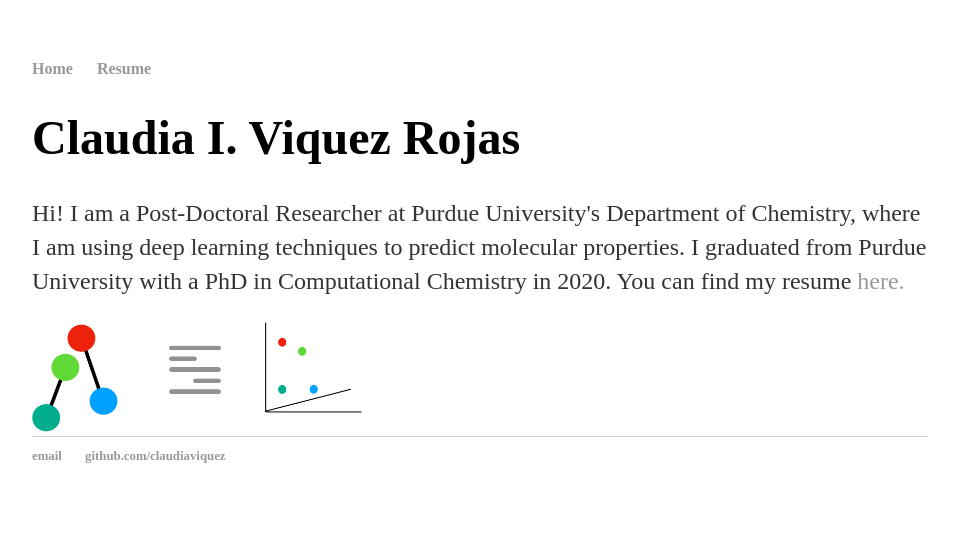
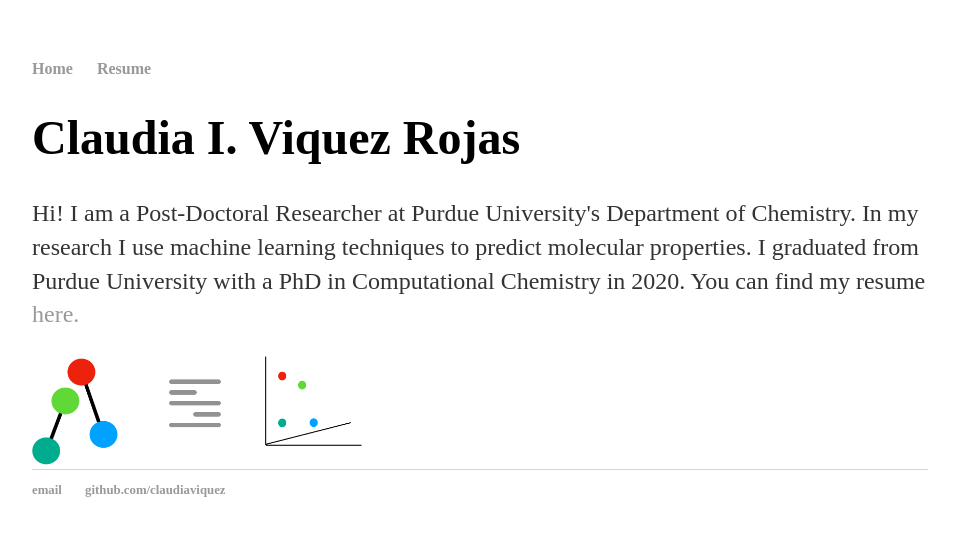
Before and after one commit to claudiaviquez/claudiaviquez.github.io, a Jekyll site: the page built from index.html, in a window 1280 px wide. Shown: the top 536 px of the page, without its empty margins (160-1117 px from the left). Built offline with Jekyll 4.4.1, drawn with Linux system fonts in a browser that asks for light colours; some web fonts are replaced.

Commit message:
Update index.html

```diff
--- a/index.html
+++ b/index.html
@@ -4,7 +4,7 @@
 ---
 <div class="blurb">
 	<h1>Claudia I. Viquez Rojas</h1>
-	<p>Hi! I am a Post-Doctoral Researcher at Purdue University's Department of Chemistry, where I am using deep learning techniques to predict molecular properties. I graduated from Purdue University with a PhD in Computational Chemistry in 2020.  You can find my resume <a href="/resume">here.</a></p>
+	<p>Hi! I am a Post-Doctoral Researcher at Purdue University's Department of Chemistry. In my research I use machine learning techniques to predict molecular properties. I graduated from Purdue University with a PhD in Computational Chemistry in 2020.  You can find my resume <a href="/resume">here.</a></p>
 
 	<img src="image.png" style="width: 15vw; min-width: 330px;">
 </div><!-- /.blurb -->
```
